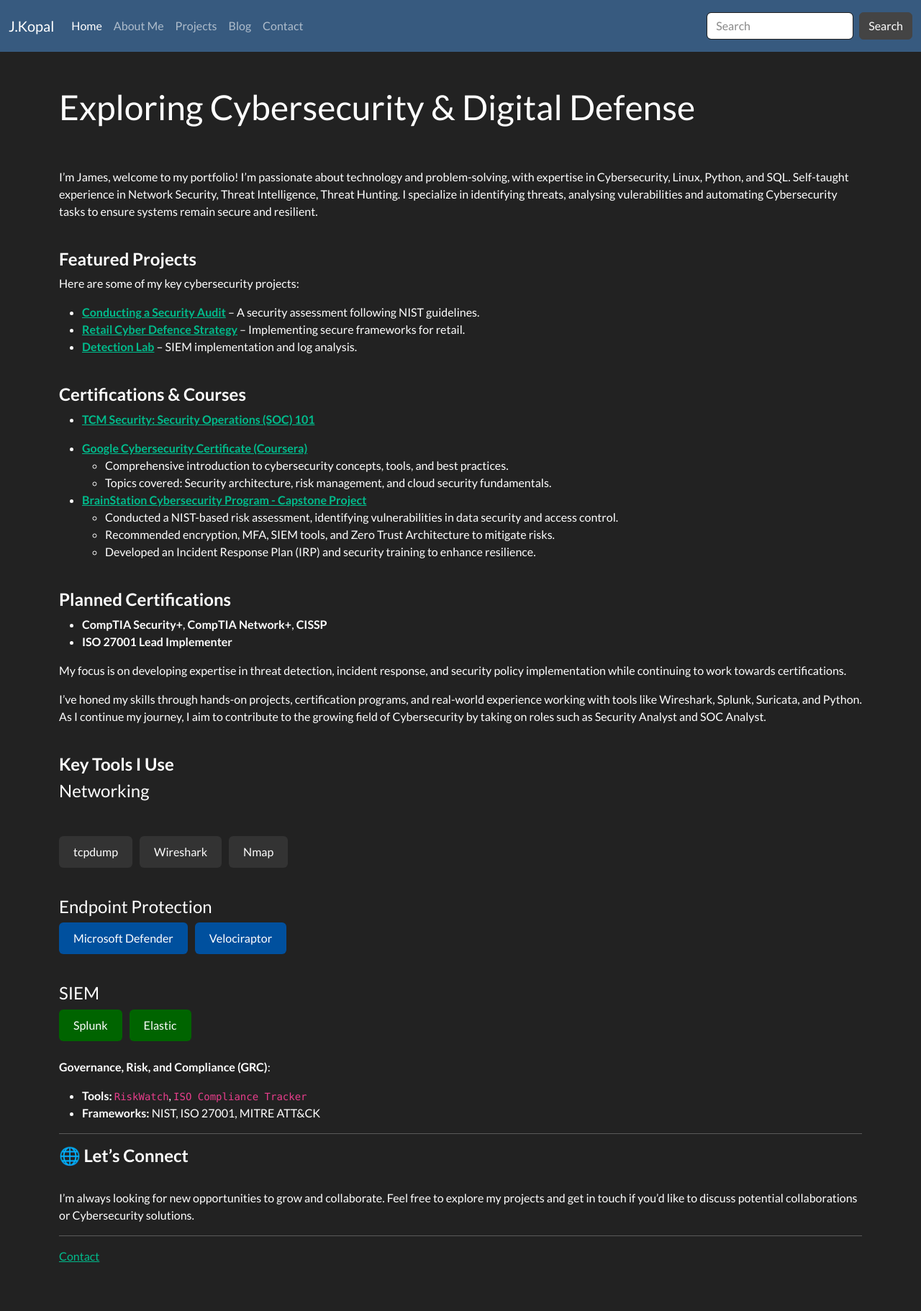
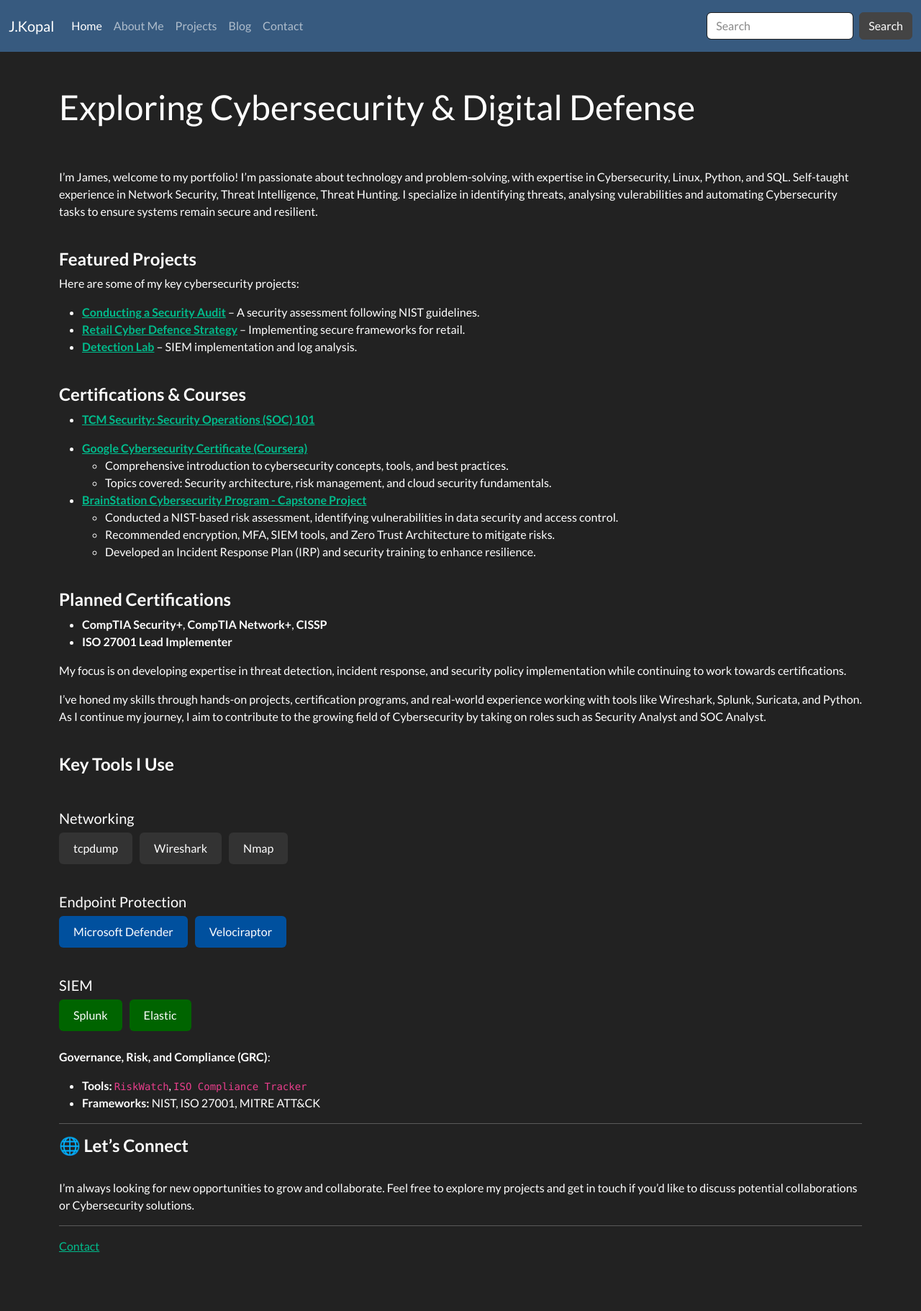
Before and after one commit to JKopal101/jkopal101.github.io, a Jekyll site: the page built from index.md, in a window 1280 px wide. Shown: the whole page at 72% size. Built offline with Jekyll 4.4.1, drawn with Linux system fonts in a browser that asks for light colours.

```diff
--- a/index.md
+++ b/index.md
@@ -41,22 +41,21 @@ I’ve honed my skills through hands-on projects, certification programs, and re
 <br><br>
 
 #### **Key Tools I Use**
-
-#### Networking
 <br>
+<h5>Networking</h5>
 <div style="display: flex; gap: 10px; flex-wrap: wrap;">
   <button style="padding: 10px 20px; background-color: #333; color: white; border-radius: 6px; border: none;">tcpdump</button>
   <button style="padding: 10px 20px; background-color: #333; color: white; border-radius: 6px; border: none;">Wireshark</button>
   <button style="padding: 10px 20px; background-color: #333; color: white; border-radius: 6px; border: none;">Nmap</button>
 </div>
 <br>
-#### Endpoint Protection
+<h5> Endpoint Protection</h5>
 <div style="display: flex; gap: 10px; flex-wrap: wrap;">
   <button style="padding: 10px 20px; border: none; background-color: #00509E; color: white; border-radius: 6px; cursor: default;">Microsoft Defender</button>
   <button style="padding: 10px 20px; border: none; background-color: #00509E; color: white; border-radius: 6px; cursor: default;">Velociraptor</button>
 </div>
 <br>
-#### SIEM
+<h5>SIEM</h5>
 <div style="display: flex; gap: 10px; flex-wrap: wrap;">
   <button style="padding: 10px 20px; border: none; background-color: #006400; color: white; border-radius: 6px; cursor: default;">Splunk</button>
   <button style="padding: 10px 20px; border: none; background-color: #006400; color: white; border-radius: 6px; cursor: default;">Elastic</button>
```
